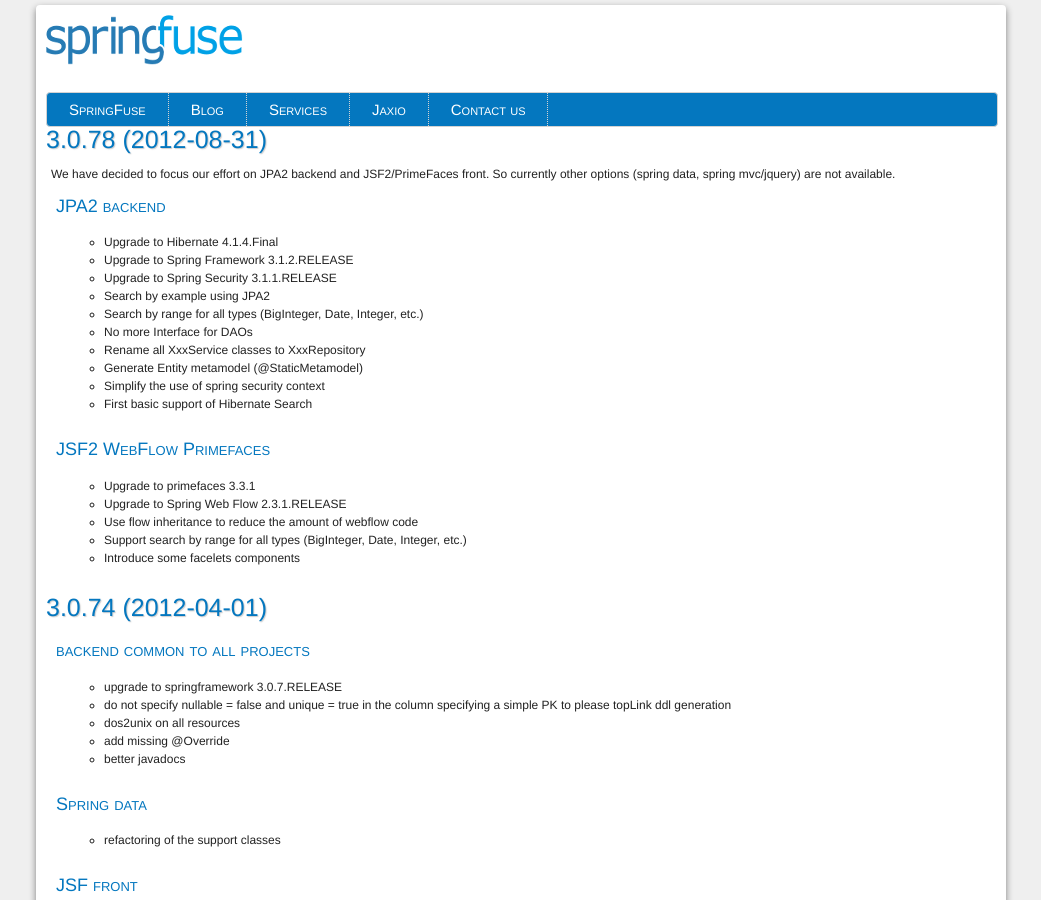
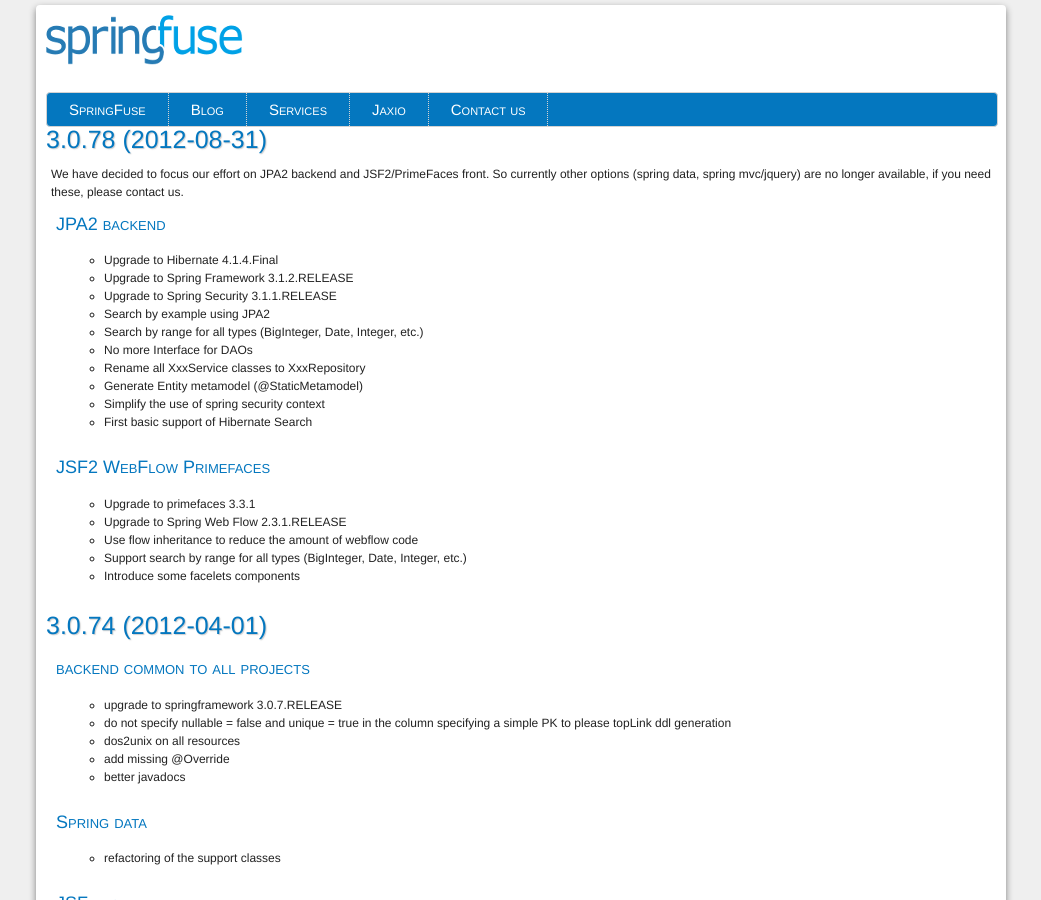
Before and after one commit to springfuse/springfuse.github.com, a Jekyll site: the page built from change-log.md, in a window 1280 px wide and 900 px high. Shown: the whole window, without its empty margins (119-1160 px from the left). Built offline with Jekyll 4.4.1, drawn with Linux system fonts in a browser that asks for light colours; Markdown is read by kramdown in place of the engine named in the settings; comment, search, counter and statistics services are not loaded.

Commit message:
Update change-log.md

```diff
--- a/change-log.md
+++ b/change-log.md
@@ -6,7 +6,7 @@ title: Springfuse change log
 # 3.0.78 (2012-08-31)
 
 We have decided to focus our effort on JPA2 backend and JSF2/PrimeFaces front.
-So currently other options (spring data, spring mvc/jquery) are not available.
+So currently other options (spring data, spring mvc/jquery) are no longer available, if you need these, please contact us.
 
 ## JPA2 backend
 * Upgrade to Hibernate 4.1.4.Final
```
